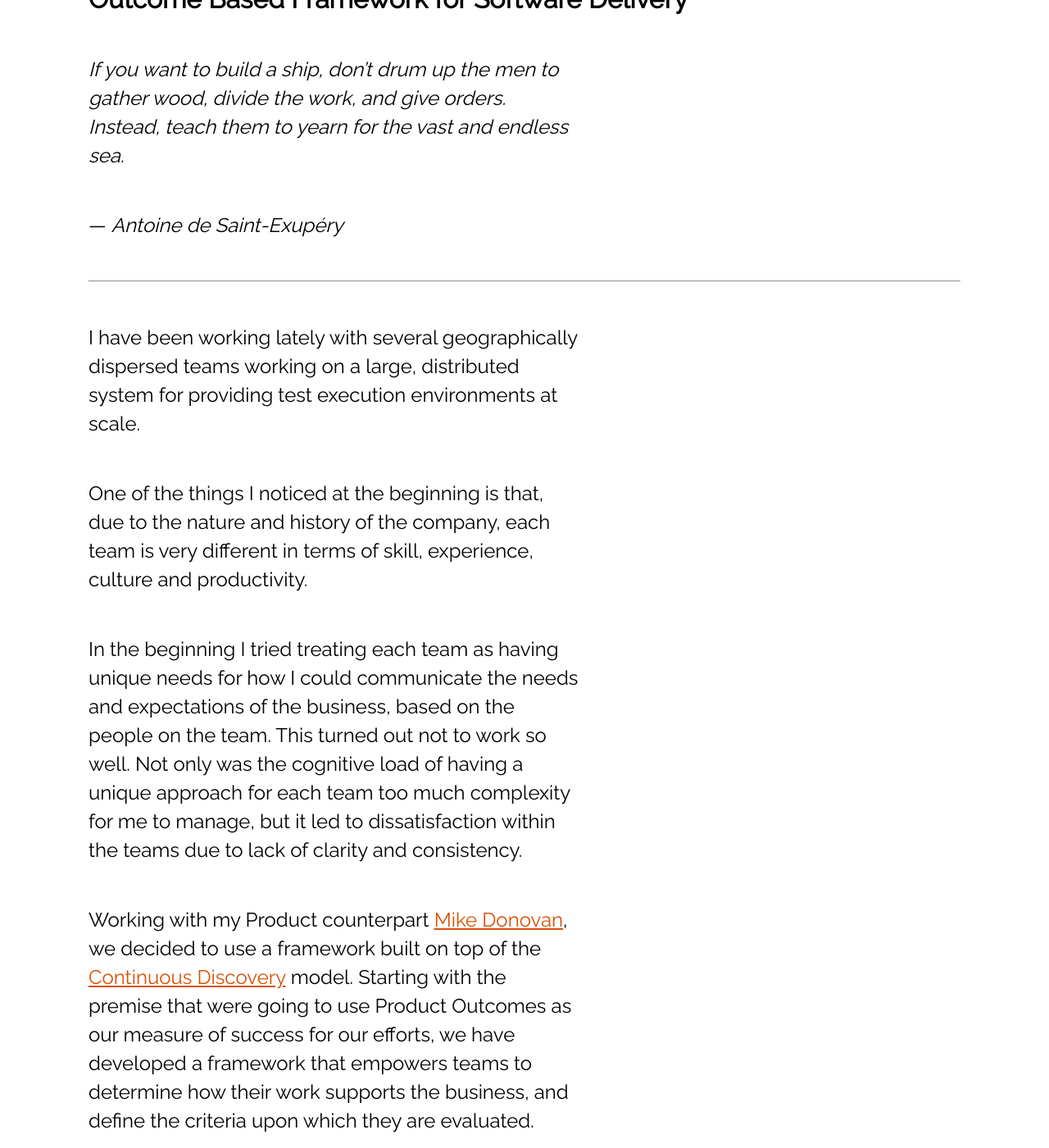
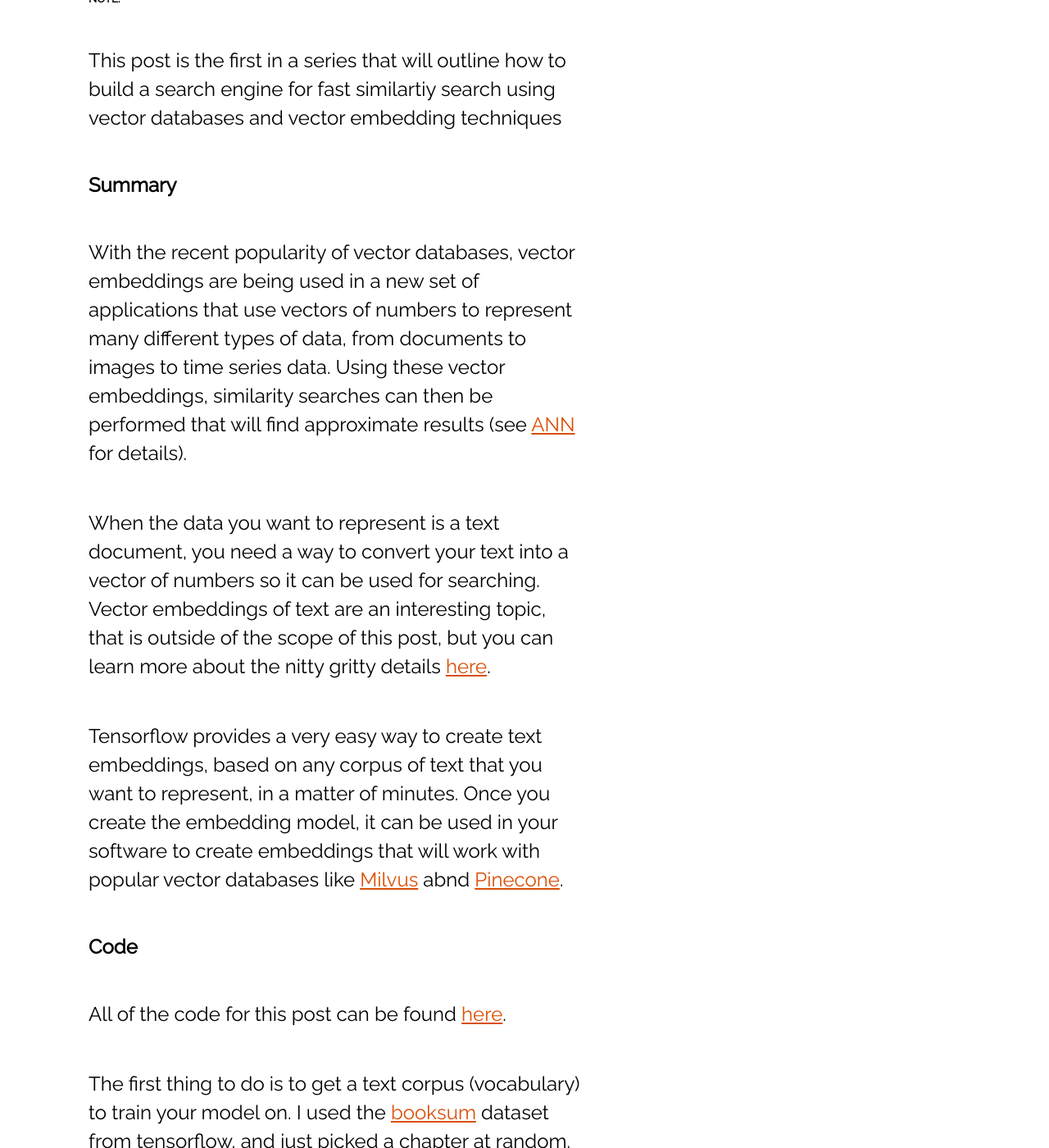
Before and after one commit to theonej/theonej.github.io, a Jekyll site: the page built from index.md, in a window 1280 px wide and 1400 px high, scrolled down 221 px. Shown: the whole window at 82% size. Built offline with Jekyll 4.4.1, drawn with Linux system fonts in a browser that asks for light colours; some of the changed text lies outside the part shown.

Commit message:
making the newest post the index

````diff
--- a/index.md
+++ b/index.md
@@ -1,45 +1,115 @@
 ---
-layout: main
-title: Outcome Based Framework for Software Delivery
----
-# Outcome Based Framework for Software Delivery
-
-*If you want to build a ship, don't drum up the men to gather wood, divide the work, and give orders. Instead, teach them to yearn for the vast and endless sea.*
-
-— *Antoine de Saint-Exupéry*
-
+layout: default
+title: Creating a text embedding model with keras
 ---
 
-I have been working lately with several geographically dispersed teams working on a large, distributed system for providing test execution environments at scale.
+# Vector Text Embeddings
 
-One of the things I noticed at the beginning is that, due to the nature and history of the company, each team is very different in terms of skill, experience, culture and productivity.
+##### NOTE:
+This post is the first in a series that will outline how to build a search engine for fast similartiy search using vector databases and vector embedding techniques
 
-In the beginning I tried treating each team as having unique needs for how I could communicate the needs and expectations of the business, based on the people on the team.  This turned out not to work so well.  Not only was the cognitive load of having a unique approach for each team too much complexity for me to manage, but it led to dissatisfaction within the teams due to lack of clarity and consistency.
+## Summary
 
-Working with my Product counterpart [Mike Donovan](https://www.linkedin.com/in/michaeldonovan2/){:target="_blank"}, we decided to use a framework built on top of the [Continuous Discovery](https://www.amazon.com/Continuous-Discovery-Habits-Discover-Products/dp/1736633309){:target="_blank"} model.  Starting with the premise that were going to use Product Outcomes as our measure of success for our efforts, we have developed a framework that empowers teams to determine how their work supports the business, and define the criteria upon which they are evaluated.
+With the recent popularity of vector databases, vector embeddings are being used in a new set of applications that use vectors of numbers to represent many different types of data, from documents to images to time series data.  Using these vector embeddings, similarity searches can then be performed that will find approximate results (see [ANN](https://towardsdatascience.com/comprehensive-guide-to-approximate-nearest-neighbors-algorithms-8b94f057d6b6) for details).
 
-I will be laying out the framework in a series of posts here, roughly breaking down into the following parts:
+When the data you want to represent is a text document, you need a way to convert your text into a vector of numbers so it can be used for searching.  Vector embeddings of text are an interesting topic, that is outside of the scope of this post, but you can learn more about the nitty gritty details [here](https://www.tensorflow.org/text/tutorials/word2vec).
 
-- **[What Are Product Outcomes?](/2022/01/25/what-are-product-outcomes)**
-- **[Team-Based Product Outcomes](/2022/01/26/team-based-product-outcomes)**
-  - **[Understanding How Teams Impact the Business](/2022/01/26/team-based-product-outcomes#understanding-how-teams-impact-the-business)**
-  - **[Defining Product Outcomes with Teams](/2022/01/26/team-based-product-outcomes#defining-product-outcomes-with-teams)**
+Tensorflow provides a very easy way to create text embeddings, based on any corpus of text that you want to represent, in a matter of minutes.  Once you create the embedding model, it can be used in your software to create embeddings that will work with popular vector databases like [Milvus](https://milvus.io) abnd [Pinecone](https://www.pinecone.io/).
 
-- **[Targets](/2022/01/28/targets)**
-  - **[Tracking Metrics](/2022/01/28/targets#tracking-metrics)**
-  - **[Mapping Targets to Times](/2022/01/28/targets#mapping-targets-to-times)**
-  - **[Tracking Progress to Targets](/2022/01/28/targets#tracking-progress-to-targets)**
-  - **[Identifying and Communicating Risks](/2022/01/28/targets#identifying-and-communicating-risks)**
+## Code
 
-- **[Cadences](/2022/01/30/cadences)**
-  - **[Department Outcome Planning Cadence](/2022/01/30/cadences#department-outcome-planning-cadence)**
-  - **[Team Planning and Refinement Cadence](/2022/01/30/cadences#team-planning-and-refinement-cadence)**
-  - **[Team Outcome Tracking Cadence](/2022/01/30/cadences#team-outcome-tracking-cadence)**
-  - **[Leadership Cadence](/2022/01/30/cadences#leadership-cadence)**
-  - **[Feedback Loops](/2022/01/30/cadences#feedback-loops)**
+All of the code for this post can be found [here](https://github.com/theonej/theonej.github.io/tree/master/code/text-embeddings-with-keras).
 
-- **[Work Stream and Process](/2022/02/08/work-stream-and-process)**
-  - **[Product and Engineering Reward Functions](/2022/02/08/work-stream-and-process#product-and-engineering-reward-functions)**
-  - **[Work Stream Design](/2022/02/08/work-stream-and-process#work-stream-design)**
-  - **[Process Design](/2022/02/08/work-stream-and-process#process-design)**
-  - **[Investment Budgets](/2022/02/08/work-stream-and-process#investment-budgets)**
+The first thing to do is to get a text corpus (vocabulary) to train your model on.  I used the [booksum](https://www.tensorflow.org/datasets/catalog/booksum) dataset from tensorflow, and just picked a chapter at random.
+
+The directory structure for the project is:
+
+- data
+    - book_summaries
+        - chapter_10.txt
+- models
+     - definitions
+     - trained
+- repositories
+- main.py
+- requirements.txt
+
+Once you have the text corpus in the **book_summaries** directory, the next step is to create a repository to fetch and clean the text so it can be used by the vectorization model.  The following code creates a repository in the **repositories** directory that loads the vocabulary data, removes the line endings in text, and remove any entries that consist of only line endings.  The code looks like this:
+
+
+```
+def get_vocabulary(vocabulary_path):
+    vocabulary_array = open(vocabulary_path).readlines()
+
+    vocabulary = clean_vocabulary(vocabulary_array)
+
+    return vocabulary
+
+def clean_vocabulary(vocabulary_array):
+    vocabulary_array = list(map(lambda text: remove_newlines(text), vocabulary_array))
+    vocabulary_array = list(filter(lambda text: text != '', vocabulary_array))
+
+    return vocabulary_array
+
+def remove_newlines(text):
+    text = text.replace('\n', '')
+
+    return text
+```
+Once you have the repository in place, you're ready to create the model that will use the vocabulary to create the embeddings.  In the **models/definitions** directory, create a file named text_vector_model.py.  This model will create a simple Sequential model with a single TextVectorization layer and will use the TextVectorization layer to ingest the vocabulary to create the embeddings.  the code looks like this:
+
+```
+import tensorflow as tf
+from keras.layers import TextVectorization
+from keras import Input
+from keras.models import Sequential
+
+def create_text_vectorization_model(vocabulary):
+
+    vector_layer = TextVectorization(
+        output_mode ='int'
+    )
+
+    vocab_dataset = tf.data.Dataset.from_tensor_slices(vocabulary)
+    vector_layer.adapt(vocab_dataset)
+
+    input = Input(shape=(1,), dtype=tf.string)
+
+    model = Sequential()
+
+    model.add(input)
+    model.add(vector_layer)
+
+    return model
+```
+
+The next step is to pull it all together to load the vocabulary, train the model and save the model so it can be used later.  Create a file in the root of your project called main.py.  This file will load the vocabulary from the data directory, create the model using the vocabulary, and then test the model to create a few vector embeddings of some sample sentences.
+
+The code looks like this:
+
+```
+from repositories.vocabulary_repository import get_vocabulary
+from models.definitions.text_vector_model import create_text_vectorization_model
+
+def train_vector_embeddings_model():
+    vocabulary = get_vocabulary(vocabulary_path='./data/book_summaries/chapter_10.txt')
+
+    model = create_text_vectorization_model(vocabulary=vocabulary)
+    model.save('./models/trained/text_vector_model', save_format='tf')
+
+    text_input = [
+        ['please vectorize this sentence'],
+        ['this is another sentence that I would like to vectorize.  it is much longer']
+    ]
+
+    embeddings = model.predict(text_input)
+    print(embeddings)
+
+train_vector_embeddings_model()
+```
+
+And that's it.
+
+If you look in the **models/trained** directory, you'll see the files that represent the trained model (which can later be loaded and used to create vector embeddings, which I will post about in the next installment).
+
+I hope this was helpful.  If I messed anything up or there is a better way to do it, I'd love to hear from you at [j.henry@jhenrycode.com](mailto:j.henry@jhenrycode.com)
````
